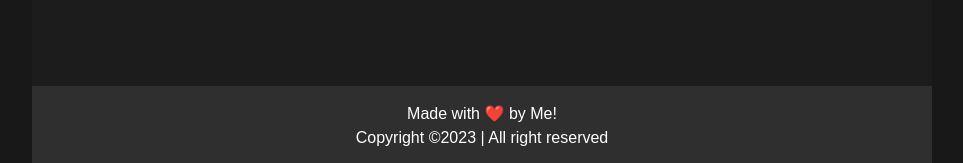
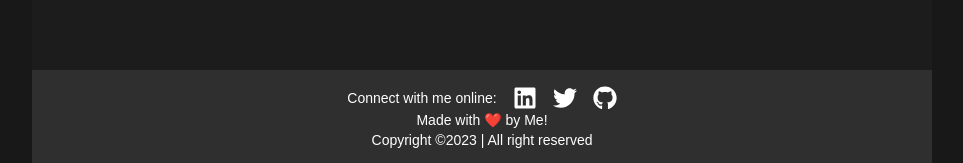
Before and after one commit to AlanusK/my-portfolio, a React (Create React App) app: page / in a window 1280 px wide. Shown: the part 634-797 px from the top of the page, without its empty margins (158-1121 px from the left). Built offline with nearby package versions, Linux system fonts and the light colour scheme.

Commit message:
update footer with social links

```diff
--- a/src/App.js
+++ b/src/App.js
@@ -13,7 +13,7 @@ export default function App() {
     <div className='h-full flex flex-col relative min-h-screen'>
       <Router>
         <Header />
-        <main className='flex grow pb-20'>
+        <main className='flex grow pb-24'>
           <Routes>
             <Route path='/' element={<Home />} />
             <Route path='/projects' element={<Projects />} />
--- a/src/components/footer/Footer.js
+++ b/src/components/footer/Footer.js
@@ -1,9 +1,28 @@
 // dependencies
 import React from 'react';
+import { FaLinkedin, FaTwitter, FaGithub } from 'react-icons/fa'
 
 export const Footer = () => {
     return (
-        <div className='h-20 bg-black-darker flex flex-col items-center justify-center -mx-12 absolute bottom-0 left-0 right-0'>
+        <div className='h-24 bg-black-darker flex flex-col items-center justify-center -mx-12 absolute bottom-0 left-0 right-0 text-sm'>
+            <div className='flex items-center justify-center gap-4'>
+                <p>Connect with me online:</p>
+                <h2>
+                    <a href='https://www.linkedin.com/in/alanus-kajara-peng-t-7a5bb032/'>
+                        <FaLinkedin className='transition ease-in-out delay-150 hover:-translate-y-1 hover:scale-110 duration-300' />
+                    </a>
+                </h2>
+                <h2>
+                    <a href='https://twitter.com/AlanKajara'>
+                        <FaTwitter className='transition ease-in-out delay-150 hover:-translate-y-1 hover:scale-110 duration-300' />
+                    </a>
+                </h2>
+                <h2>
+                    <a href='https://github.com/alanusk'>
+                        <FaGithub className='transition ease-in-out delay-150 hover:-translate-y-1 hover:scale-110 duration-300' />
+                    </a>
+                </h2>
+            </div>
             <p>Made with ❤️ by Me! </p>
             <p>Copyright ©{new Date().getFullYear()} | All right reserved</p>
         </div>
```
